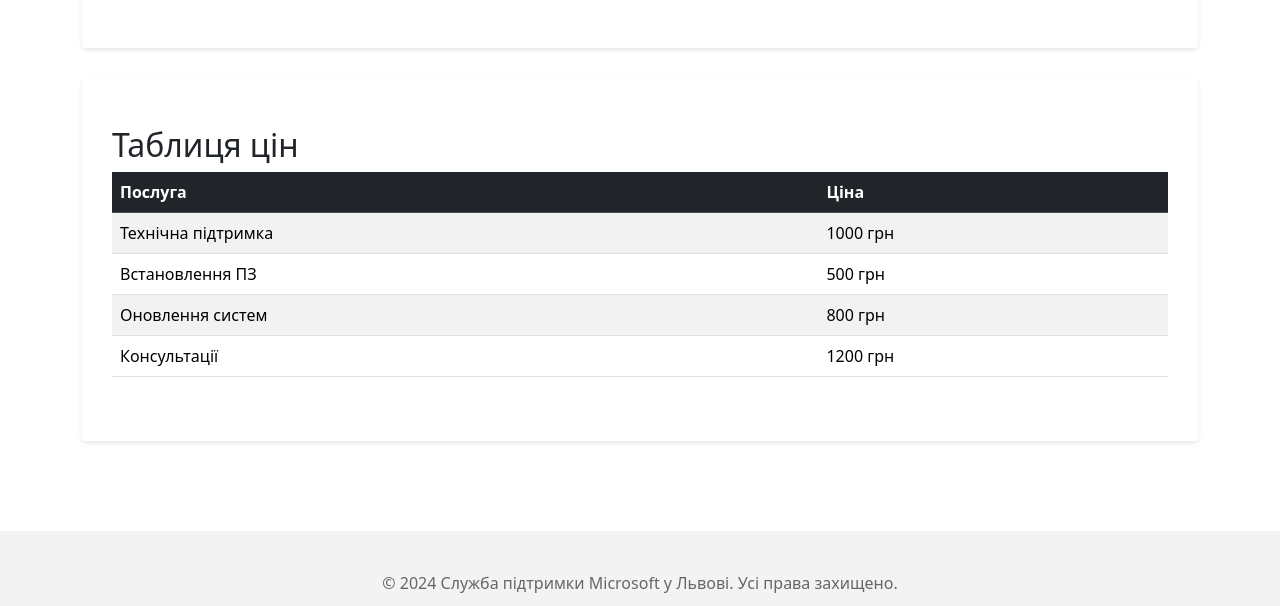
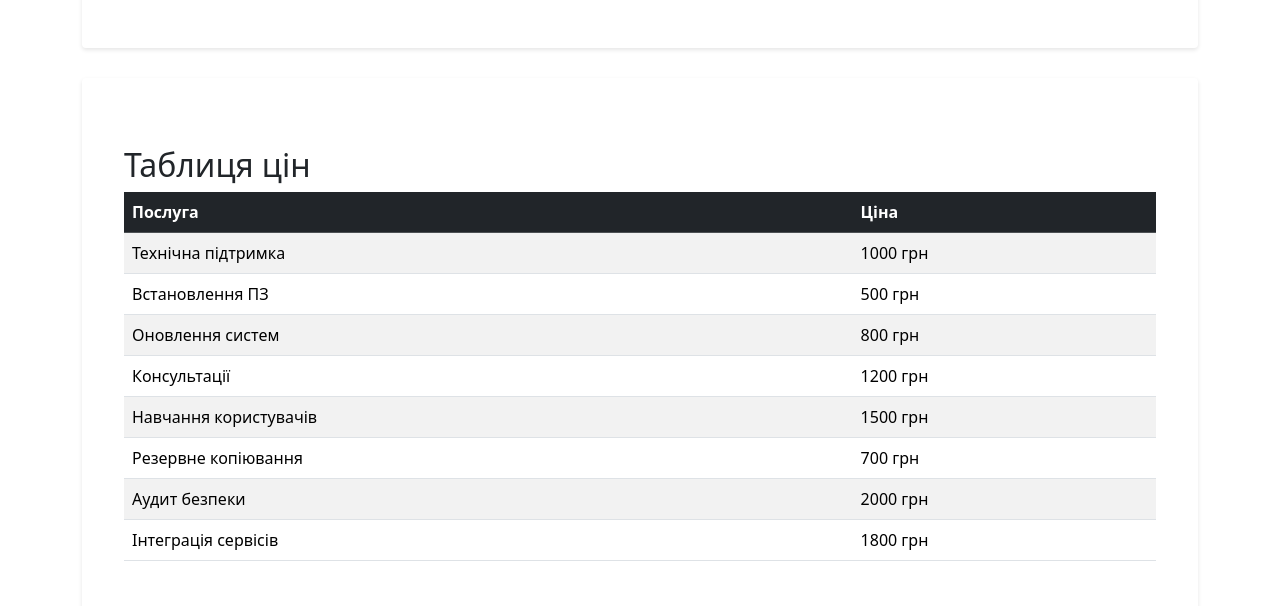
Before and after one commit to roman-zvir/microsoft-lviv, a plain HTML site: page services.html in a window 1280 px wide. Shown: the part 1010-1616 px from the top of the page. Drawn offline with Linux system fonts and the light colour scheme.

Commit message:
Update services.html

```diff
--- a/services.html
+++ b/services.html
@@ -123,9 +123,9 @@
 <!--/SERVICES SECTION-->
 
 
-
 <!--PRICE SECTION-->
 <section id="price" class="section py-5">
+    <div class="container">
         <h2>Таблиця цін</h2>
         <div class="table-responsive">
             <table class="table table-hover table-striped">
@@ -152,11 +152,29 @@
                         <td>Консультації</td>
                         <td>1200 грн</td>
                     </tr>
+                    <tr>
+                        <td>Навчання користувачів</td>
+                        <td>1500 грн</td>
+                    </tr>
+                    <tr>
+                        <td>Резервне копіювання</td>
+                        <td>700 грн</td>
+                    </tr>
+                    <tr>
+                        <td>Аудит безпеки</td>
+                        <td>2000 грн</td>
+                    </tr>
+                    <tr>
+                        <td>Інтеграція сервісів</td>
+                        <td>1800 грн</td>
+                    </tr>
                 </tbody>
             </table>
         </div>
+    </div>
 </section>
 <!--/PRICE SECTION-->
+
 
 
     </main>
```
Lines whose indentation alone changed are shown as unchanged.
